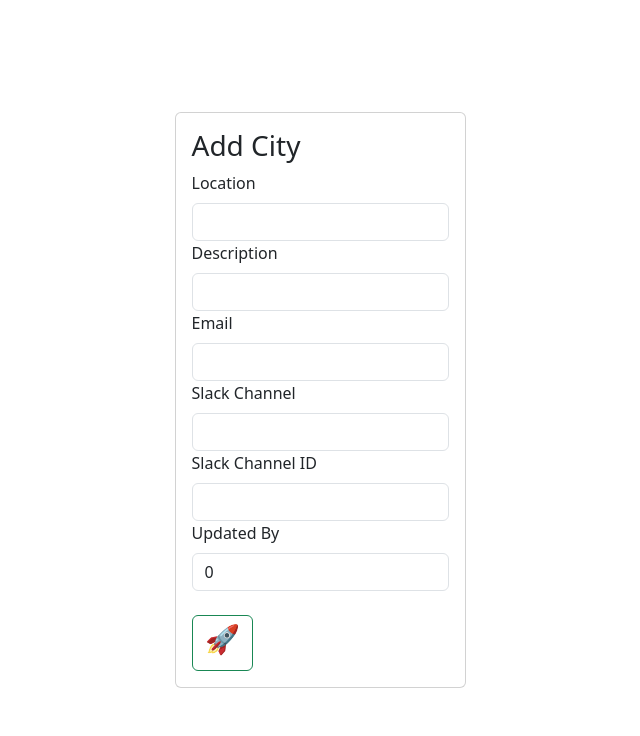
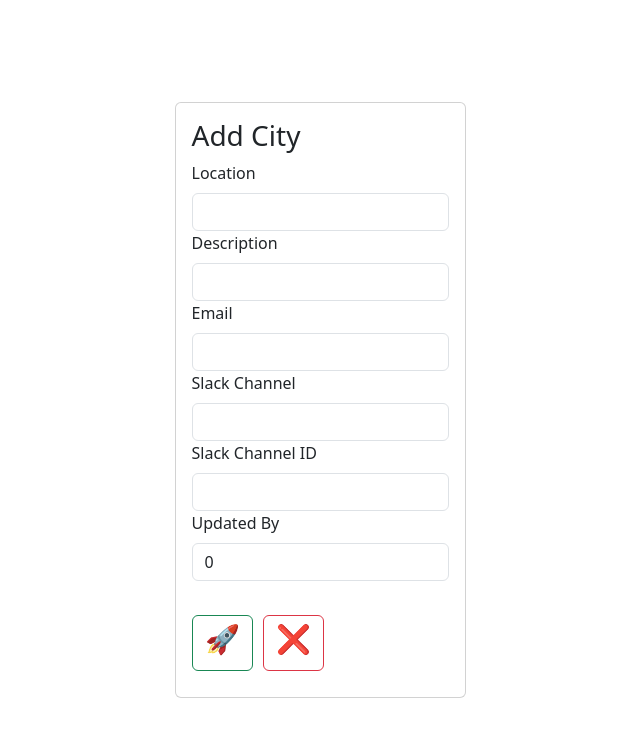
Before and after one commit to enderta/graphqlDemo, a React (Create React App) app: page /addcity in a window 1280 px wide. Shown: the top 736 px of the page, without its empty margins (320-960 px from the left). Built offline with nearby package versions, Linux system fonts and the light colour scheme; no server answers.

Commit message:
Add and import Link component to AddForm and EditForm

```diff
--- a/src/components/AddForm.js
+++ b/src/components/AddForm.js
@@ -1,6 +1,6 @@
 import React from "react";
 import { Card, Form, Button, Container, Row, Col } from "react-bootstrap";
-
+import { Link } from "react-router-dom";
 function AddForm({ city, handleChange, handleSubmit }) {
   return (
     <div>
@@ -77,12 +77,18 @@ function AddForm({ city, handleChange, handleSubmit }) {
                   <Button variant="outline-success" type="submit">
                     <h3>&#128640;</h3>
                   </Button>
+                  <Button style={{margin:"10px"}} variant="outline-danger" as={Link} to={"/"}>
+                    <h3>&#10060;</h3>
+                  </Button>
                 </Form>
               </Card.Body>
             </Card>
           </Col>
+
         </Row>
+
       </Container>
+
     </div>
   )
 }
--- a/src/components/EditForm.js
+++ b/src/components/EditForm.js
@@ -1,5 +1,6 @@
 import React from "react";
 import { Card, Form, Button, Container, Row, Col } from "react-bootstrap";
+import { Link } from "react-router-dom";
 
 function EditForm({ city, handleChange, handleSubmit }) {
   return (
@@ -77,6 +78,9 @@ function EditForm({ city, handleChange, handleSubmit }) {
                   <Button variant="outline-success" type="submit">
                     <h3>&#128640;</h3>
                   </Button>
+                  <Button style={{margin:"10px"}} variant="outline-danger" as={Link} to={"/"}>
+                    <h3>&#10060;</h3>
+                  </Button>
                 </Form>
               </Card.Body>
             </Card>
```
